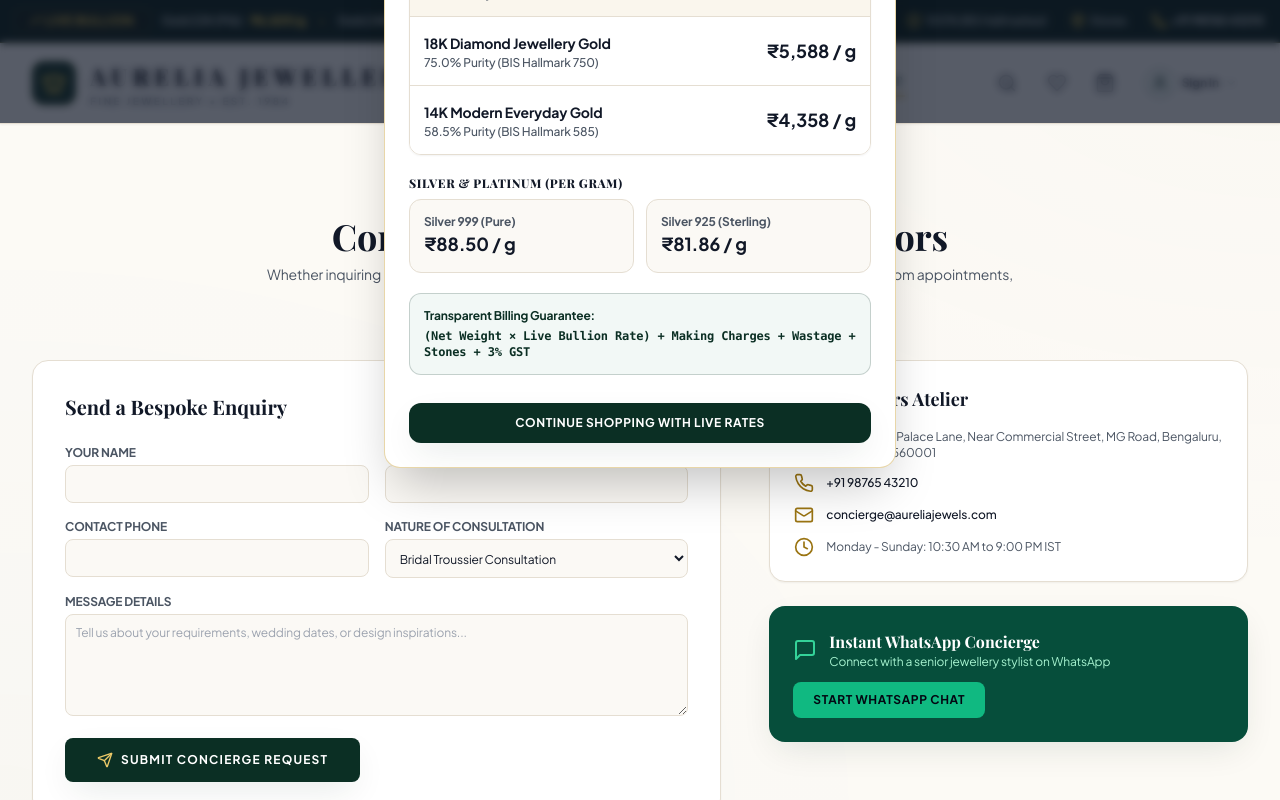
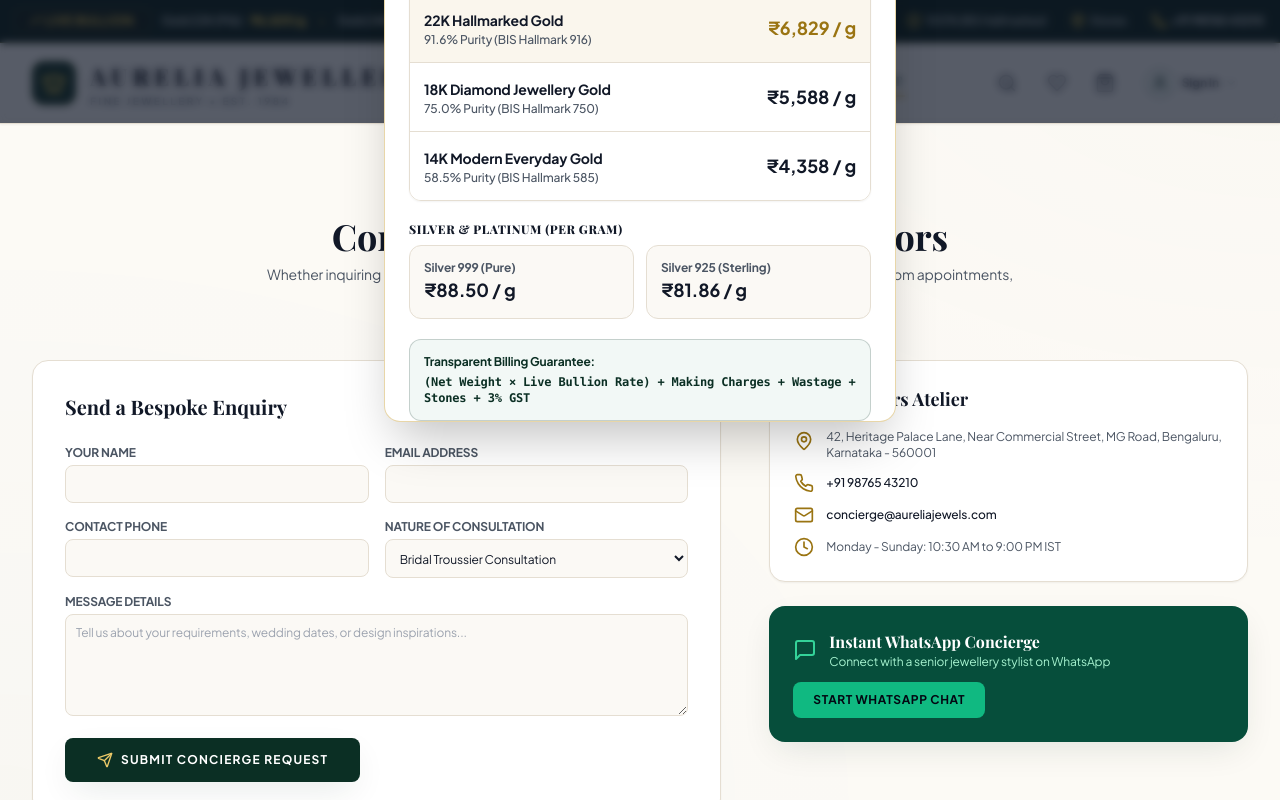
Before and after one commit to mohanraja24/jewellery, a React (Vite) app in the folder frontend/: page /contact in a window 1280 px wide. Both pictures are taken after a click on the button "Rate Card". Shown: the top 800 px of the page. Built offline with nearby package versions, Linux system fonts and the light colour scheme; a web font is replaced by a local one.

Commit message:
fix(modal): make live rate modal scrollable with max-h so button is always fully visible

```diff
--- a/frontend/src/components/common/Header.jsx
+++ b/frontend/src/components/common/Header.jsx
@@ -466,9 +466,9 @@ export const Header = () => {
       {/* 4. Live Metal Rate Breakdown Modal */}
       {rateModalOpen && (
         <div className="fixed inset-0 z-50 flex items-center justify-center bg-charcoal/70 backdrop-blur-sm p-4">
-          <div className="bg-white rounded-2xl shadow-2xl max-w-lg w-full border border-gold/40 overflow-hidden animate-scaleUp">
-            {/* Modal Header */}
-            <div className="bg-emeraldTheme text-white p-5 flex items-center justify-between border-b border-gold/30">
+          <div className="bg-white rounded-2xl shadow-2xl max-w-lg w-full border border-gold/40 flex flex-col max-h-[90vh] animate-scaleUp">
+            {/* Modal Header — fixed */}
+            <div className="bg-emeraldTheme text-white p-5 flex items-center justify-between border-b border-gold/30 flex-shrink-0 rounded-t-2xl">
               <div>
                 <h3 className="text-xl font-serif font-bold text-amber-300 flex items-center">
                   <Sparkles className="w-5 h-5 mr-2 text-amber-300" />
@@ -486,8 +486,8 @@ export const Header = () => {
               </button>
             </div>
 
-            {/* Modal Body */}
-            <div className="p-6 space-y-5">
+            {/* Modal Body — scrollable */}
+            <div className="p-6 space-y-5 overflow-y-auto flex-1">
               {/* Status and Source Banner */}
               <div className="flex items-center justify-between text-xs bg-ivory p-3.5 rounded-xl border border-borderLuxury">
                 <div>
@@ -567,10 +567,10 @@ export const Header = () => {
                 </p>
               </div>
 
-              <div className="text-center pt-2">
+              <div className="text-center pt-2 pb-1">
                 <button
                   onClick={() => setRateModalOpen(false)}
-                  className="w-full py-3 bg-emeraldTheme hover:bg-emeraldTheme-light text-white font-bold text-xs uppercase tracking-wider rounded-xl transition shadow-luxury"
+                  className="w-full py-3.5 bg-emeraldTheme hover:bg-emeraldTheme-light text-white font-bold text-xs uppercase tracking-widest rounded-xl transition shadow-luxury cursor-pointer"
                 >
                   Continue Shopping with Live Rates
                 </button>
```
